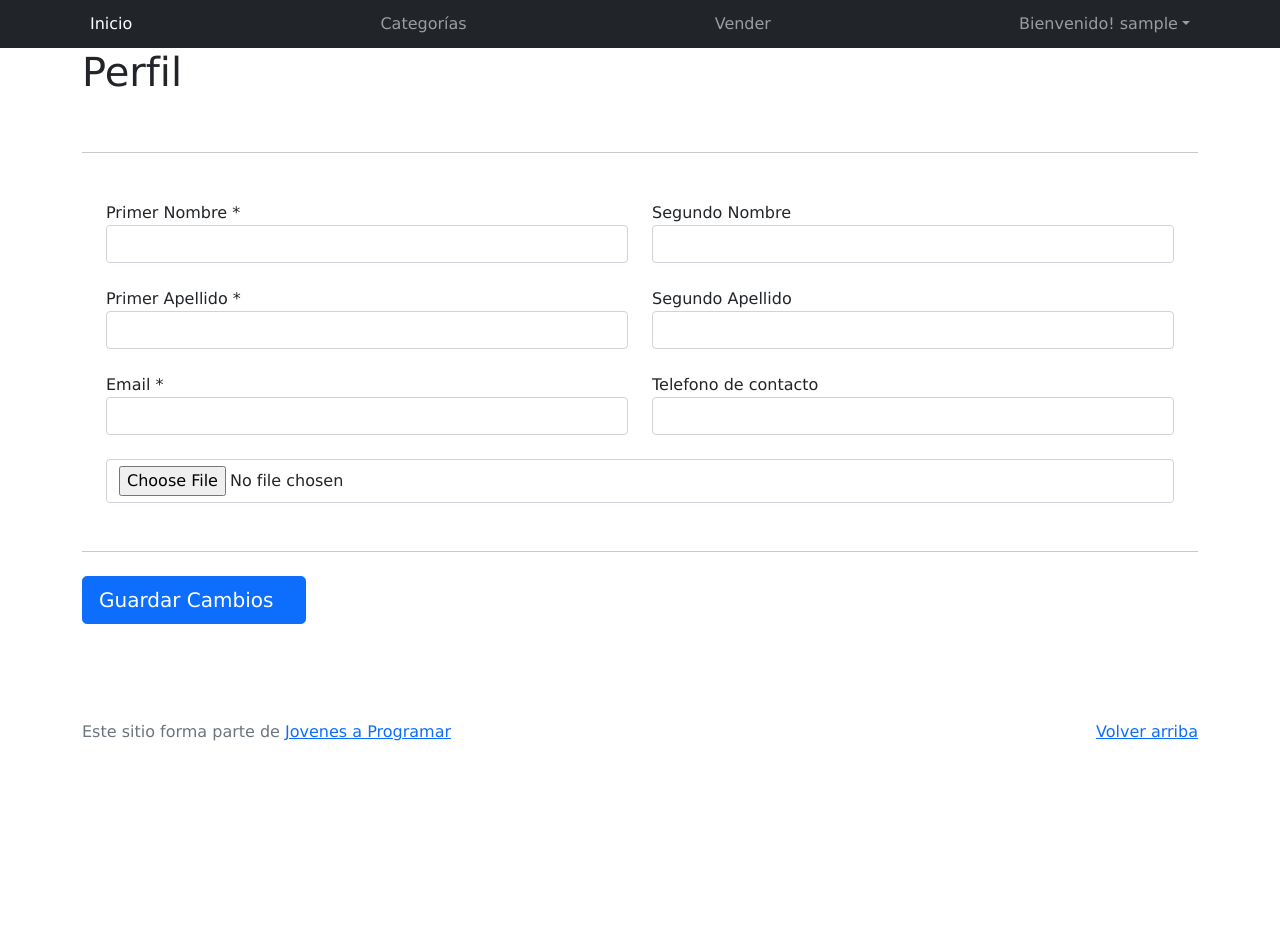
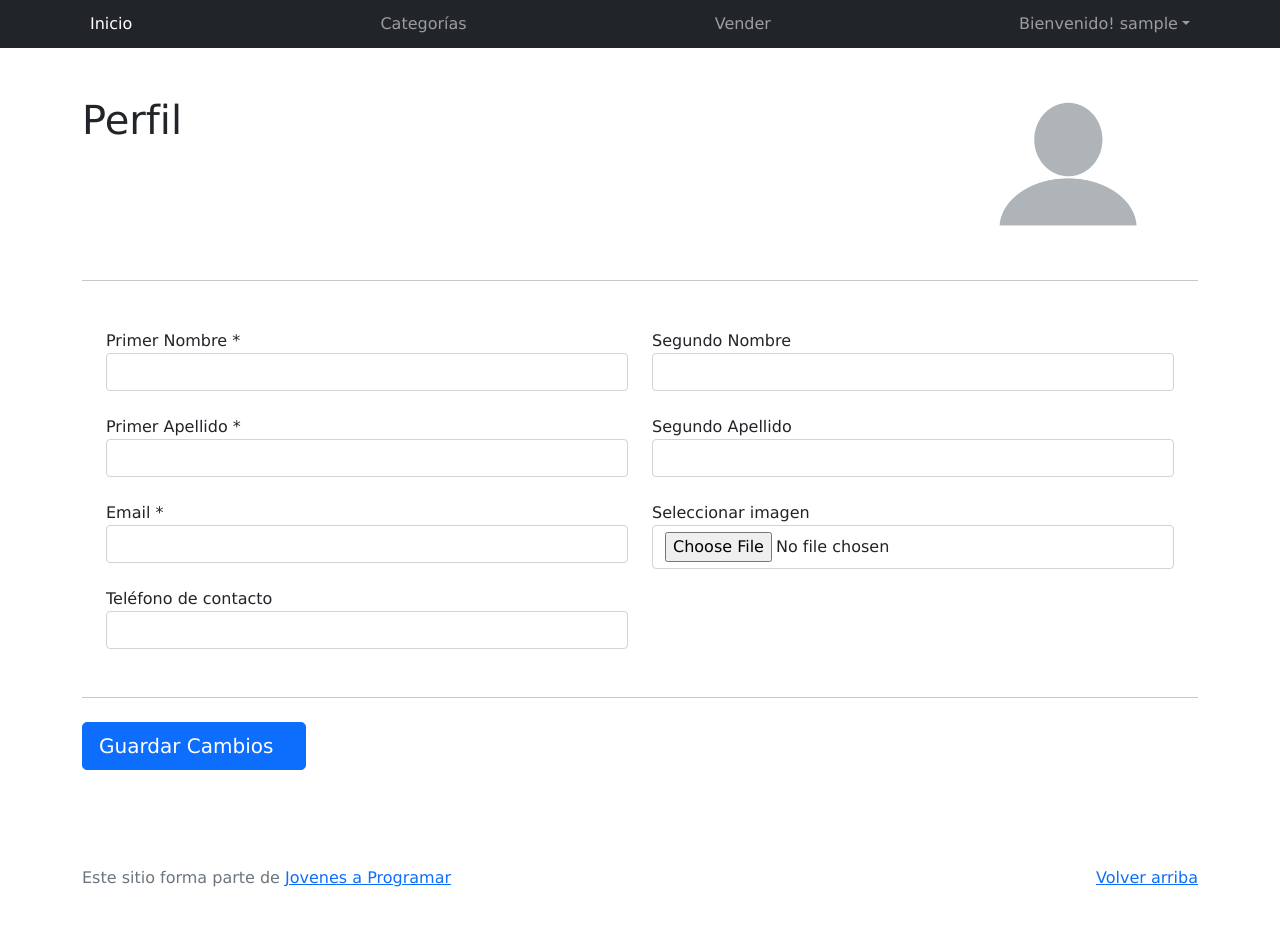
Before and after one commit to maxipz/proyecto-jap, a plain HTML site: page my-profile.html in a window 1280 px wide. Before the commit the page ends 800 px from the top, so only its background shows below. Drawn offline with Linux system fonts and the light colour scheme; sample sign-in values are in the browser's storage.

Commit message:
Entrega 6 ,pauta 1 completa
Falta guardar en localStorage

```diff
--- a/css/styles.css
+++ b/css/styles.css
@@ -430,3 +430,10 @@ a.custom-card:hover {
   border-radius: 0.25rem;
   transition: border-color .15s ease-in-out,box-shadow .15s ease-in-out;
 }
+
+
+/* Estilo para hacer que la imagen sea más pequeña */
+.img-sm {
+  max-width: 150px; /* Ancho máximo de la imagen */
+  max-height: 150px; /* Alto máximo de la imagen */
+}
--- a/js/my-profile.js
+++ b/js/my-profile.js
@@ -26,3 +26,24 @@ document.getElementById('saveProfile').addEventListener('click', (e) => {
         }
     });
 });
+
+// Al seleccionar una imagen que se agregue a un container y remplaze el placeholder por la nueva imagen
+document.getElementById("profileImgInput").addEventListener("change", function (event) {
+  const selectImg = document.querySelector("selectImg");    // lo utilizaremos para mostrar el nombre del archivo seleccionado
+  const profileImg = document.getElementById("profileImg");  // lo usamos para mostrar la vista previa de la imagen
+
+  if (event.target.files.length > 0) {
+    const selectedImage = event.target.files[0];
+    const imageURL = URL.createObjectURL(selectedImage); // Crear una URL única que apunta a la imagen seleccionada y almacenarla en la variable imageURL
+
+    // Establecer el tamaño máximo de la imagen en la vista previa
+    profileImg.style.maxWidth = "150px";
+    profileImg.style.maxHeight = "200px";
+
+    profileImg.src = imageURL;
+    selectImg.innerText = selectedImage.name;
+  } else {
+    profileImg.src = "img/img_perfil.png";
+
+  }
+});
--- a/my-profile.html
+++ b/my-profile.html
@@ -50,16 +50,19 @@
   </nav>
   <main>
     <div class="container">
-      <div class="d-flex justify-content-between">
-        <h1>Perfil</h1>
-        <img id="image-preview" src="#" alt=" " style="display:none;" class="img-thumbnail img-square w-25">
+      <div class="row mt-5">
+        <h1 class="col-9">Perfil</h1>
+        <div class="col-3 form-group"> <!-- Contenedor donde muestra imagen-->
+          <div id="imageContainer" class="d-flex align-items-center justify-content-center">
+            <img id="profileImg" src="img/img_perfil.png" class="img-fluid img-sm">
+          </div>
+        </div> <!-- Termina aca -->
       </div>
       <hr class="mt-5 mb-5">
       <div class="row mb-5">
         <form id="profile" class="needs-validation" novalidate>
-          <div class="container" id="option-card">
+          <div class="container">
             <div class="row row-cols-2">
-
               <div class="col mb-4">
                 <label for="firstName">Primer Nombre *</label>
                 <input type="text" class="form-control" id="firstName" name="firstName" required>
@@ -99,19 +102,21 @@
                   Es correcto!
                 </div>
                 <div class="invalid-feedback">
-                  Ingrese un Email valido.
+                  Ingrese un Email válido.
                 </div>
               </div>
 
               <div class="col">
-                <label for="phoneNumber">Telefono de contacto</label>
+                <label for="profileImgInput">Seleccionar imagen</label>
+                <input type="file" class="selectImg form-no-validate" id="profileImgInput" accept="image/*">
+              </div>
+
+              <div class="col">
+                <label for="phoneNumber">Teléfono de contacto</label>
                 <input type="text" class="form-no-validate" id="phoneNumber" name="phoneNumber">
-
-              </div>
-              <div class="input-group">
-                <input type="file" class="form-no-validate" id="profileImg" aria-describedby="inputGroupFileAddon04">
               </div>
             </div>
+
           </div>
           <hr class="mt-5 mb-4">
           <div class="col d-flex align-items-center mt-3">
```
